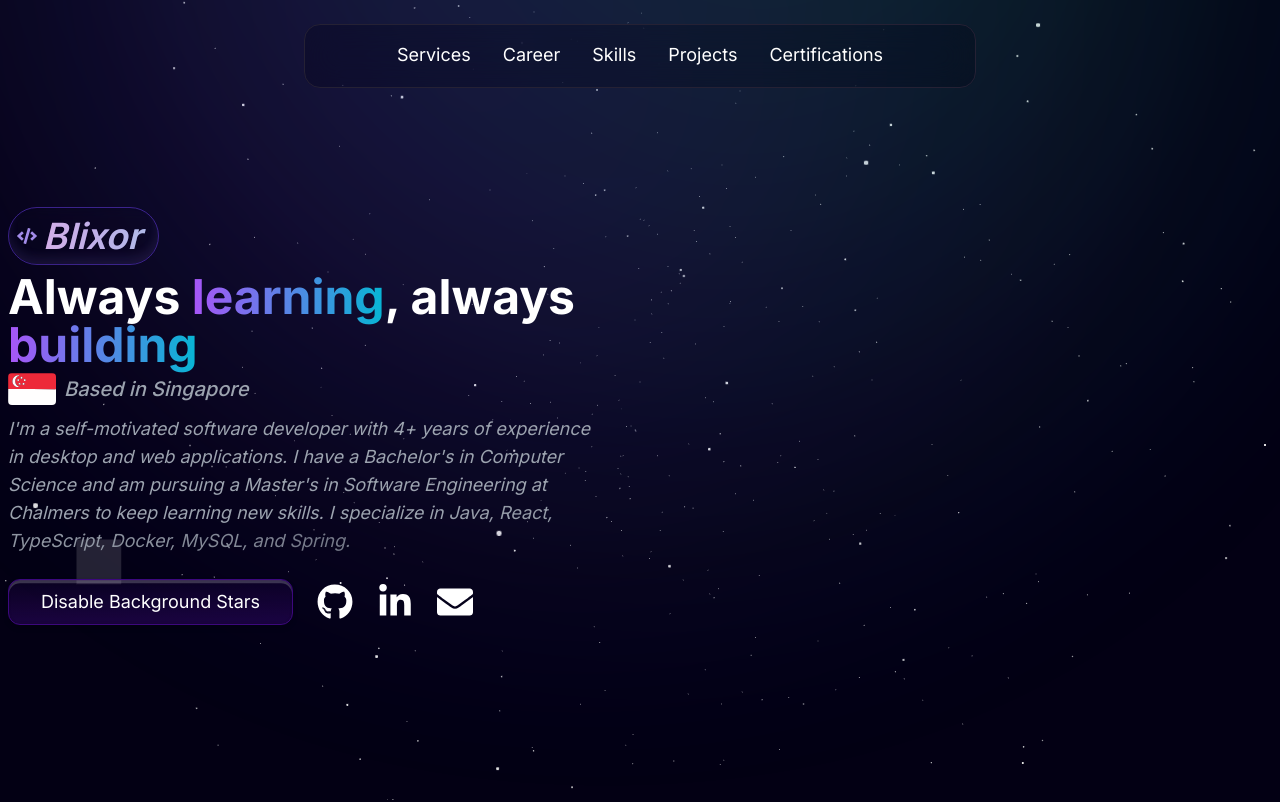
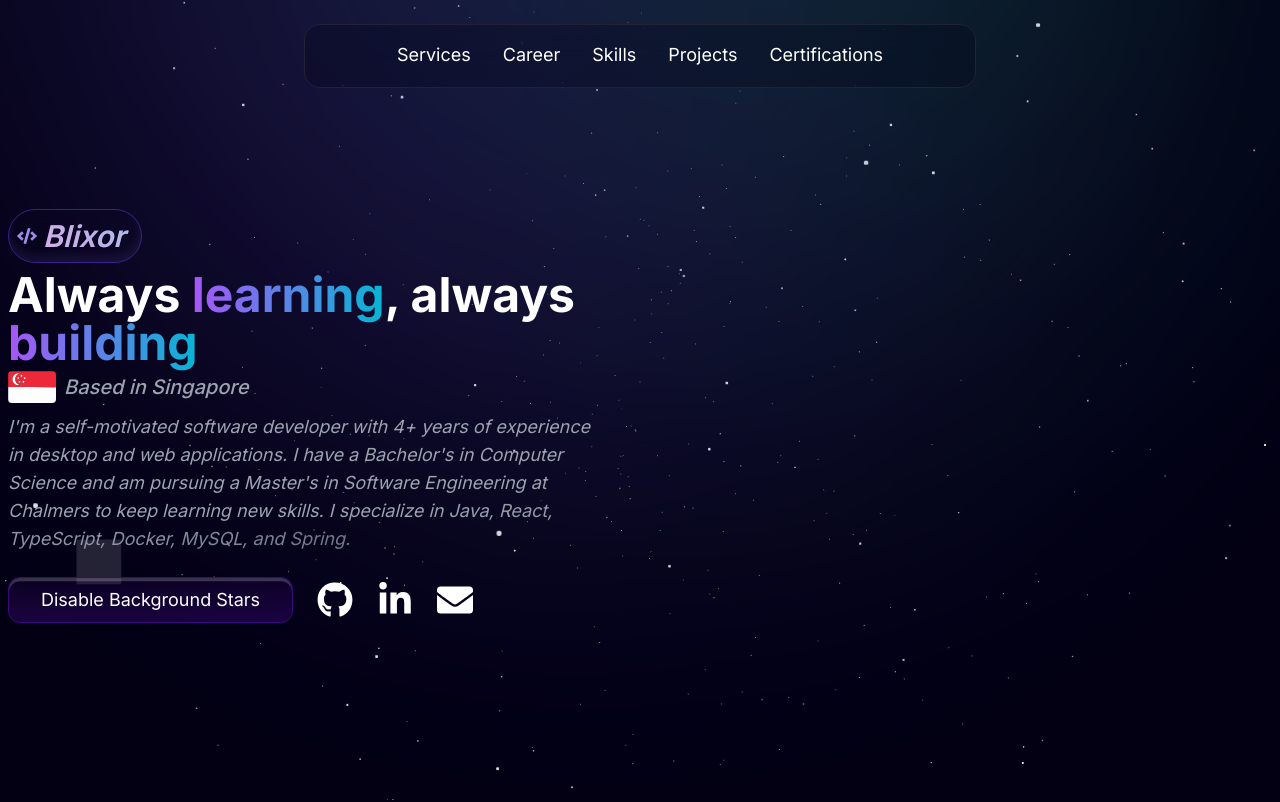
Before and after one commit to blixor/next-portfolio, a Next.js app: page / in a window 1280 px wide. Shown: the top 802 px of the page. Built offline with nearby package versions, Linux system fonts and the light colour scheme.

Commit message:
fix: text-size:

```diff
--- a/components/main/Hero.tsx
+++ b/components/main/Hero.tsx
@@ -43,7 +43,7 @@ const Hero = () => {
           <div className="flex items-center mb-2">
             <div className="Welcome-box py-2 px-2 border border-[#7042f88b] opacity-[0.9]">
               <FaCode className="text-[#b49bff] mr-[10px] h-5 w-5" />
-              <div className="Welcome-text italic md:text-4xl text-xs px-2 ml-[-12px] font-semibold">
+              <div className="Welcome-text italic md:text-3xl text-xs px-2 ml-[-12px] font-semibold">
                 Blixor
               </div>
             </div>
```
